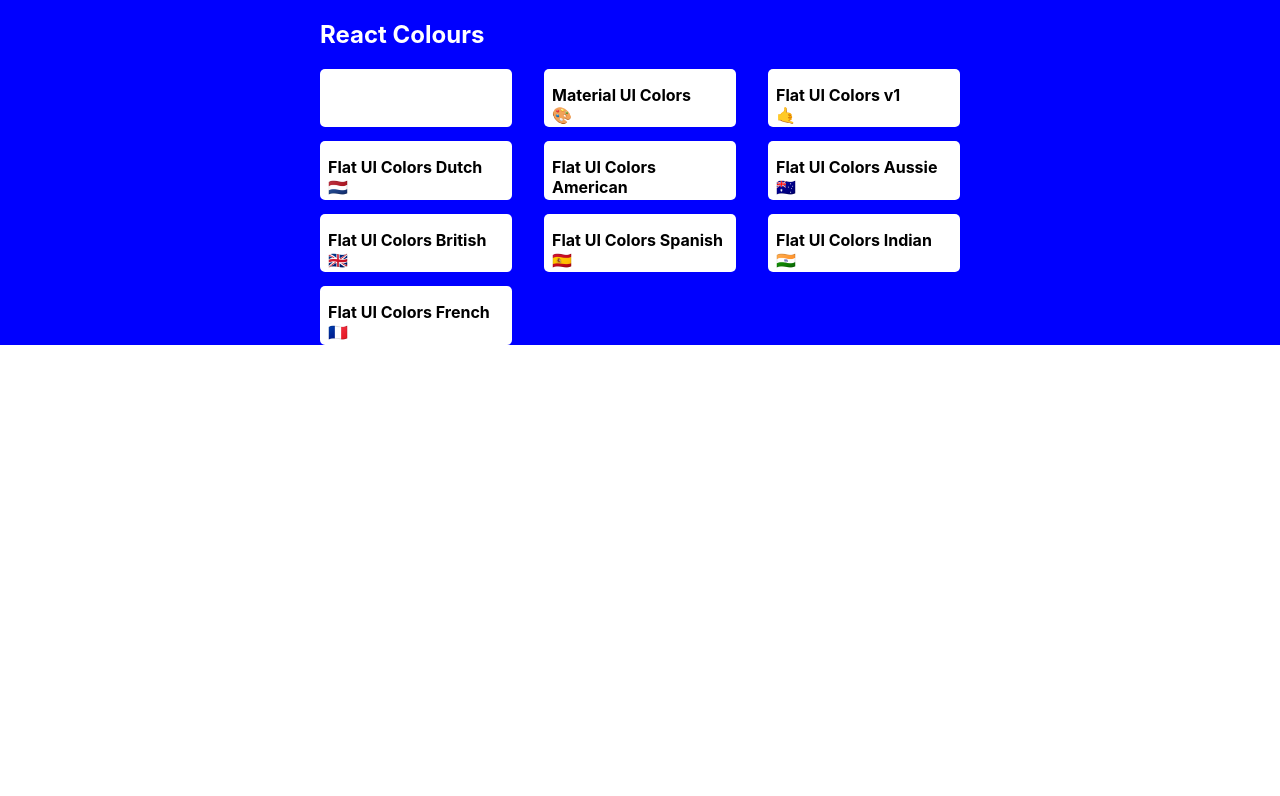
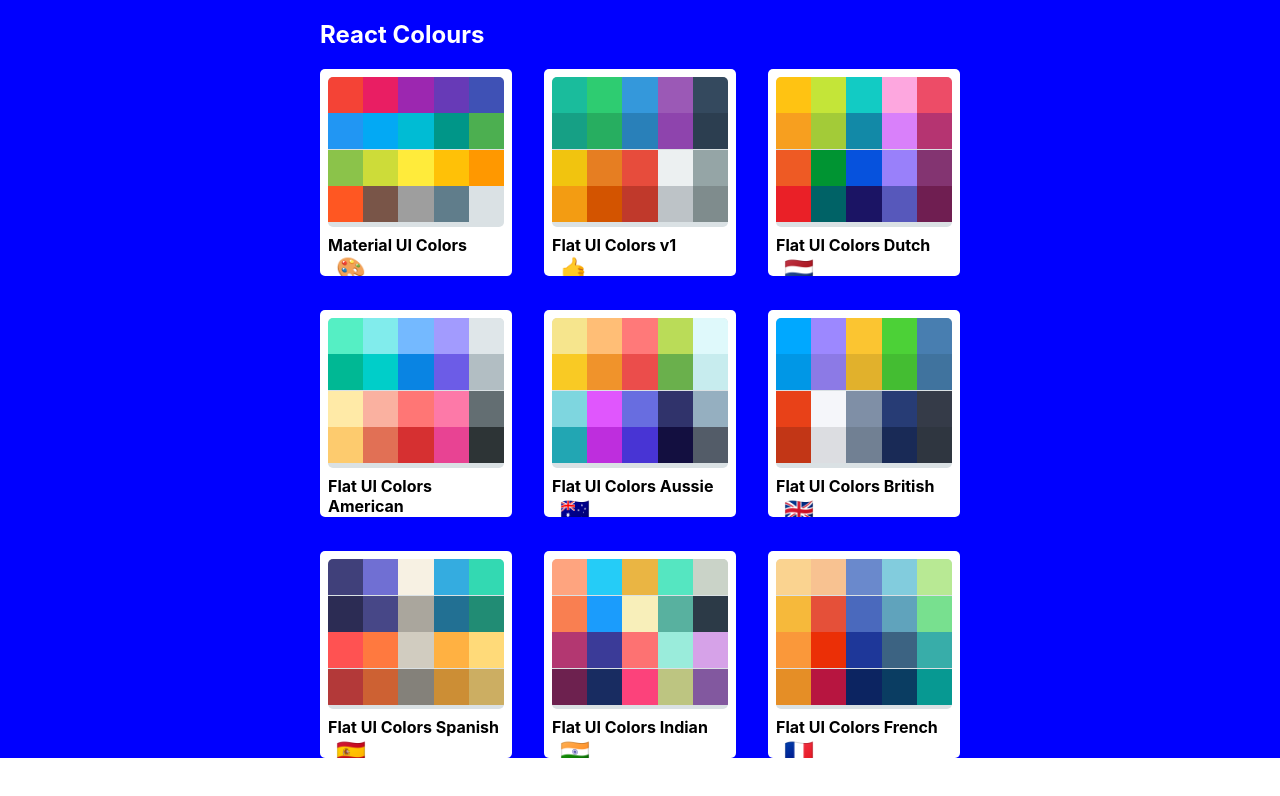
Before and after one commit to owengiri20/React_colour_app, a React (Create React App) app: page / in a window 1280 px wide. Shown: the top 796 px of the page. Built offline with nearby package versions, Linux system fonts and the light colour scheme.

Commit message:
styled mini palette

```diff
--- a/src/MiniPalette.js
+++ b/src/MiniPalette.js
@@ -13,7 +13,12 @@
         }
     },
     colours: {
-        backgroundColor: "gray"
+        backgroundColor: "#dae1e4",
+        height: "150px",
+        width: "100%",
+        borderRadius: "5px",
+        overflow: "hidden"
+
     },
     title: {
         display: "flex",
@@ -24,21 +29,30 @@
         fontSize: "1rem",
         position: "relative"
     },
-    colours: {
-
+    emoji: {
+        marginLeft: "0.5rem",
+        fontSize: "1.5rem"
     },
-    emoji: {
-
+    miniColour: {
+        height: "24%",
+        width: "20%",
+        // backgroundColor: "red"
+        display: "inline-block",
+        margin: "0 auto",
+        position: "relative",
+        marginBottom: "-3.5px"
     }
 }
 
 function MiniPalette(props) {
-    const { classes, paletteName, emoji } = props;
-    console.log(classes);
+    const { classes, paletteName, emoji, colors } = props;
+    const miniColorBoxes = colors.map(c => (
+        <div className={classes.miniColour} style={{ backgroundColor: c.color }} key={c.id}></div>
+    ))
 
     return (
         <div className={classes.root}>
-            <div className={classes.colours}></div>
+            <div className={classes.colours}>{miniColorBoxes}</div>
             <h5 className={classes.title}>{paletteName}</h5>
             <span className={classes.emoji}>{emoji}</span>
         </div>
--- a/src/PaletteList.js
+++ b/src/PaletteList.js
@@ -47,10 +47,10 @@
                         <h1>React Colours</h1>
                     </nav>
                     <div className={classes.palettes}>
-                        <MiniPalette />
-                        {palettes.map((p) => (
-                            <MiniPalette {...p} />
-                        ))}
+                        {palettes.map(p => {
+                            // console.log(p);
+                            return <MiniPalette {...p} />
+                        })}
                     </div>
                 </div>
 
```
